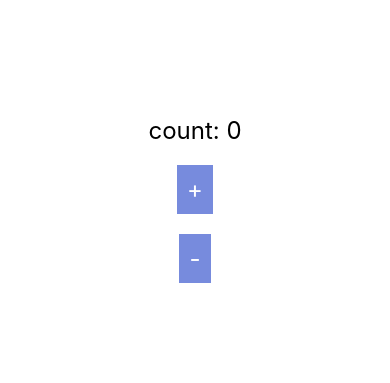
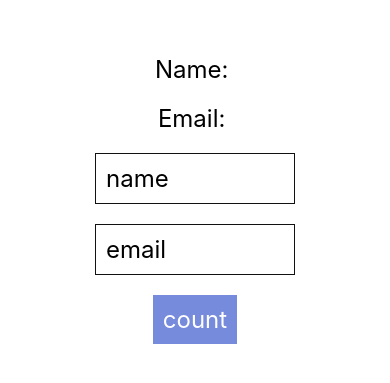
Before and after one commit to ppErika/ReactNative-practice2, a React Native app: screen / in a window 390 px wide. Shown: the part 223-606 px from the top of the page. Built offline with nearby package versions, Linux system fonts and the light colour scheme.

Commit message:
useEffect 사용하기

```diff
--- a/src/App.js
+++ b/src/App.js
@@ -1,6 +1,7 @@
 import React from 'react';
 import styled from 'styled-components/native';
 import Counter from './components/Counter';
+import Form from './components/Form';
 
 const Container = styled.View`
   flex: 1;
@@ -12,7 +13,7 @@
 export default function App() {
   return (
     <Container>
-      <Counter />
+      <Form />
     </Container>
   );
 }
--- /dev/null
+++ b/src/components/Form.js
@@ -0,0 +1,38 @@
+import React, {useState, useEffect} from 'react';
+import styled from 'styled-components/native';
+import Button from './Button';
+
+const StyledInput = styled.TextInput`
+  border: 1px solid #111111;
+  padding: 10px;
+  margin: 10px 0;
+  width: 200px;
+  font-size: 24px;
+`;
+const StyledText = styled.Text`
+  font-size: 24px;
+  margin: 10px;
+`;
+
+const Form = () => {
+  const [name, setName] = useState('');
+  const [email, setEmail] = useState('');
+  let count = 0;
+
+  useEffect(() => {
+    console.log(`name: ${name}, email: ${email}`);
+  });
+
+  return (
+    <>
+      <StyledText>Name: {name}</StyledText>
+      <StyledText>Email: {email}</StyledText>
+      <StyledInput value={name} onChangeText={setName} placeholder="name" />
+      <StyledInput value={email} onChangeText={setEmail} placeholder="email" />
+      {/* useEffect에 쓴 함수가 정말 리렌더링이 될 때만 실행이 되는지를 확인하기위해 관련없는 count변수를 사용해서 비교 */}
+      <Button title="count" onPress={() => count + 1} />
+    </>
+  );
+};
+
+export default Form;
```
